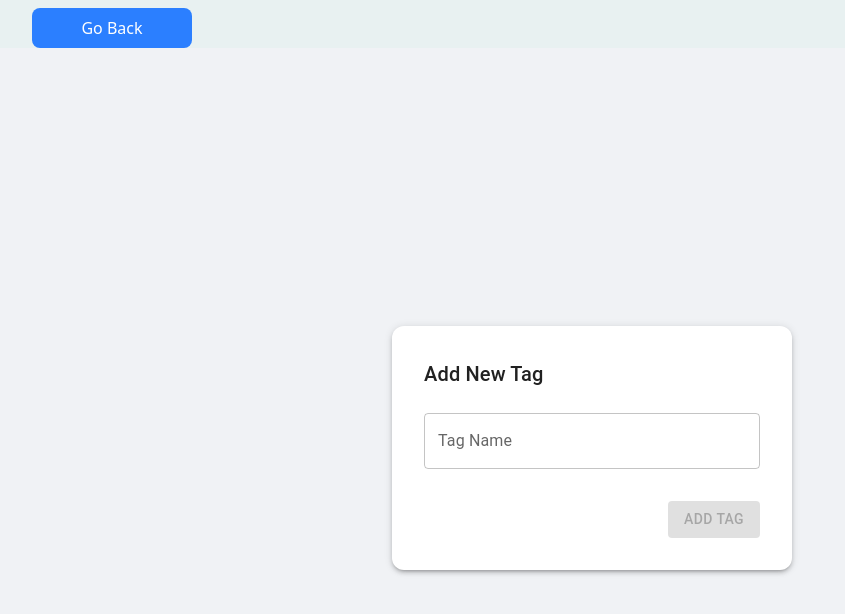
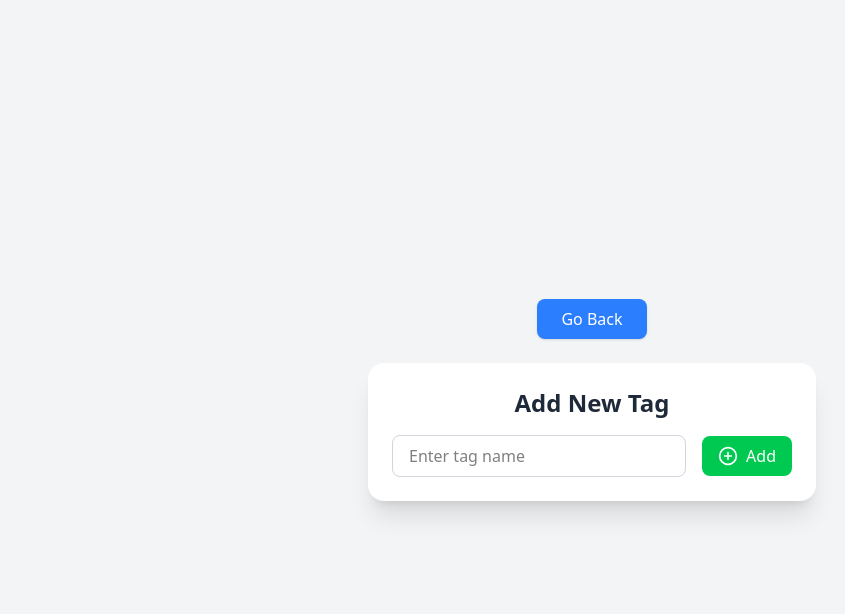
Before and after one commit to Shubham-kumawat/user_management-, a React (Vite) app in the folder Frontend/front/: page /addtag in a window 1280 px wide. Shown: the top 614 px of the page, without its empty margins (48-893 px from the left). Built offline with nearby package versions, Linux system fonts and the light colour scheme.

Commit message:
tag table updated

```diff
--- a/Frontend/front/src/AddTagForm.jsx
+++ b/Frontend/front/src/AddTagForm.jsx
@@ -1,130 +1,86 @@
-import { useState } from 'react';
-import {
-  Box,
-  TextField,
-  Button,
-  Snackbar,
-  Alert,
-  CircularProgress,
-  Paper,
-  Typography
-} from '@mui/material';
-import { Link } from "react-router";
-const AddTagForm = ({ onClose, onTagAdded }) => {
-  const [tagName, setTagName] = useState('');
+import { useState } from "react";
+import { PlusCircle } from "lucide-react";
+import { Link } from "react-router-dom";
+
+export default function AddTagForm({ onTagAdded, onClose }) {
+  const [tagName, setTagName] = useState("");
   const [loading, setLoading] = useState(false);
-  const [error, setError] = useState('');
-  const [success, setSuccess] = useState(false);
+  const [message, setMessage] = useState(null);
 
-  const handleSubmit = async (e) => {
-    e.preventDefault();
-    if (!tagName.trim()) {
-      setError('Tag name cannot be empty');
-      return;
-    }
-
-    setLoading(true);
-    setError('');
+  const handleAddTag = async () => {
+    if (!tagName.trim()) return;
 
     try {
-      const response = await fetch('http://localhost:3000/tags', {
-        method: 'POST',
-        headers: {
-          'Content-Type': 'application/json',
-        },
-        body: JSON.stringify({ tagName: tagName.trim() }),
+      setLoading(true);
+      const response = await fetch("http://localhost:3000/tags", {
+        method: "POST",
+        headers: { "Content-Type": "application/json" },
+        body: JSON.stringify({ tagName }),
       });
 
       const data = await response.json();
 
       if (!response.ok) {
-        throw new Error(data.message || 'Failed to add tag');
+        throw new Error(data.message || "Failed to add tag");
       }
 
-      setSuccess(true);
-      setTagName('');
-
-      if (onTagAdded) onTagAdded(data);
+      setMessage("Tag added successfully!");
+      setTagName("");
+      onTagAdded?.(data);
 
       setTimeout(() => {
-        setSuccess(false);
-        onClose();
-      }, 1500);
+        setMessage(null);
+        onClose?.();
+      }, 2000);
     } catch (err) {
-      setError(err.message);
+      setMessage(err.message);
     } finally {
       setLoading(false);
     }
   };
 
   return (
-    <div>
-      <div>
-          <Link
-          to="/tags"
-          className=" w-40 mt-2 ml-20 block bg-blue-500 hover:bg-blue-600 text-white text-center py-2 px-4 rounded-lg transition duration-200"
-        >
-       Go Back
-        </Link>
-      </div>
-    <Box
-      sx={{
-        height: '100vh',
-        display: 'flex',
-        alignItems: 'center',
-        justifyContent: 'center',
-        bgcolor: '#f0f2f5',
-      }}
-    >
-      <Paper
-        elevation={6}
-        sx={{
-          p: 4,
-          width: 400,
-          borderRadius: 3,
-          boxShadow: 3,
-        }}
+    <div className="min-h-screen bg-gray-100 flex flex-col items-center justify-center">
+      <Link
+        to="/tags"
+        className="mb-6 bg-blue-500 hover:bg-blue-600 text-white px-6 py-2 rounded-lg shadow"
       >
-        <Typography variant="h6" gutterBottom>
-          Add New Tag
-        </Typography>
+        Go Back
+      </Link>
 
-        <form onSubmit={handleSubmit}>
-          <TextField
-            label="Tag Name"
+      <div className="w-full max-w-md bg-white p-6 rounded-2xl shadow-xl">
+        <h2 className="text-2xl font-semibold text-gray-800 mb-4 text-center">Add New Tag</h2>
+        <div className="flex items-center gap-4">
+          <input
+            type="text"
+            placeholder="Enter tag name"
+            className="flex-1 border border-gray-300 focus:border-blue-500 focus:ring focus:ring-blue-100 px-4 py-2 rounded-lg outline-none transition"
             value={tagName}
             onChange={(e) => setTagName(e.target.value)}
-            fullWidth
-            margin="normal"
-            error={!!error}
-            helperText={error}
             disabled={loading}
           />
+          <button
+            onClick={handleAddTag}
+            disabled={loading || !tagName.trim()}
+            className={`flex items-center gap-2 bg-green-500 hover:bg-green-600 text-white px-4 py-2 rounded-lg transition ${
+              loading ? "opacity-60 cursor-not-allowed" : ""
+            }`}
+          >
+            <PlusCircle className="w-5 h-5" />
+            {loading ? "Adding..." : "Add"}
+          </button>
+        </div>
 
-          <Box sx={{ mt: 3, display: 'flex', justifyContent: 'flex-end' }}>
-
-            <Button
-              type="submit"
-              variant="contained"
-              color="primary"
-              disabled={loading || !tagName.trim()}
-            >
-              {loading ? <CircularProgress size={24} /> : 'Add Tag'}
-            </Button>
-          </Box>
-        </form>
-
-        <Snackbar
-          open={success}
-          autoHideDuration={3000}
-          onClose={() => setSuccess(false)}
-        >
-          <Alert severity="success">Tag added successfully!</Alert>
-        </Snackbar>
-      </Paper>
-    </Box>
+        {message && (
+          <div
+            className={`mt-4 px-4 py-2 rounded text-white text-sm ${
+              message.includes("success") ? "bg-green-500" : "bg-red-500"
+            }`}
+          >
+            {message}
+          </div>
+        )}
+      </div>
     </div>
   );
-};
-
-export default AddTagForm;
+}
--- a/Frontend/front/src/CategoriesManager.jsx
+++ b/Frontend/front/src/CategoriesManager.jsx
@@ -44,7 +44,7 @@ export default function CategoryManager() {
       {/* Category Manager */}
       <div className="min-h-screen bg-gray-100 p-8">
         <div className="max-w-4xl mx-auto bg-white shadow-md rounded-xl p-6">
-          <h2 className="text-2xl font-bold mb-6 text-blue-600">📂 Category Manager</h2>
+          <h2 className="text-2xl font-bold mb-6 text-blue-600"> Category Manager</h2>
 
           {/* Add Category Form */}
           {/* <AddCategoryForm onCategoryAdded={fetchCategories} /> */}
--- a/Frontend/front/src/TagManager.jsx
+++ b/Frontend/front/src/TagManager.jsx
@@ -1,25 +1,97 @@
+// import { useEffect, useState } from "react";
+// import { Link } from "react-router-dom"; // ✅ Make sure this is correct
+// import TagIcon from "@mui/icons-material/Tag";
 
-import React, { useEffect, useState } from "react";
-import {
-  Table,
-  TableBody,
-  TableCell,
-  TableContainer,
-  TableHead,
-  TableRow,
-  Paper,
-  Typography,
-  Box,
+// export default function TagManager() {
+//   const [tags, setTags] = useState([]);
+//   const [loading, setLoading] = useState(true);
 
-} from "@mui/material";
+//   useEffect(() => {
+//     fetchTags();
+//   }, []);
+
+//   const fetchTags = async () => {
+//     try {
+//       const response = await fetch("http://localhost:3000/tags");
+//       const data = await response.json();
+//       setTags(data);
+//     } catch (error) {
+//       console.error("Error fetching tags:", error);
+//     } finally {
+//       setLoading(false);
+//     }
+//   };
+
+//   return (
+//     <div>
+//       {/* Top Bar with Navigation Buttons */}
+//       <div className="flex justify-between items-center px-8 mt-4">
+//         <Link
+//           to="/"
+//           className="w-40 bg-blue-500 hover:bg-blue-600 text-white text-center py-2 px-4 rounded-lg transition duration-200"
+//         >
+//           Home Page
+//         </Link>
+
+//         <Link
+//           to="/addtag"
+//           className="w-40 bg-blue-500 hover:bg-blue-600 text-white text-center py-2 px-4 rounded-lg transition duration-200"
+//         >
+//           Add Tags
+//         </Link>
+//       </div>
+
+//       {/* Tag Manager */}
+//       <div className="min-h-screen bg-gray-100 p-8">
+//         <div className="max-w-4xl mx-auto bg-white shadow-md rounded-xl p-6">
+//           <h2 className="text-2xl font-bold mb-6 text-blue-600 flex items-center gap-2">
+//             All Tags
+//           </h2>
+
+//           {/* Tag Table */}
+//           {loading ? (
+//             <p className="text-gray-500">Loading tags...</p>
+//           ) : (
+//             <table className="w-full table-auto border-collapse">
+//               <thead>
+//                 <tr className="bg-blue-100 text-left">
+//                   <th className="p-3 border border-blue-200">#</th>
+//                   <th className="p-3 border border-blue-200">Tag Name</th>
+//                 </tr>
+//               </thead>
+//               <tbody>
+//                 {tags.length === 0 ? (
+//                   <tr>
+//                     <td colSpan="2" className="text-center p-4 text-gray-500">
+//                       No tags found.
+//                     </td>
+//                   </tr>
+//                 ) : (
+//                   tags.map((tag, index) => (
+//                     <tr key={index} className="hover:bg-gray-50">
+//                       <td className="p-3 border border-gray-200">{index + 1}</td>
+//                       <td className="p-3 border border-gray-200 capitalize text-blue-700">{tag.tagName}</td>
+//                     </tr>
+//                   ))
+//                 )}
+//               </tbody>
+//             </table>
+//           )}
+//         </div>
+//       </div>
+//     </div>
+//   );
+// }
+import { useEffect, useState } from "react";
+import { Link, useNavigate } from "react-router-dom";
 import TagIcon from "@mui/icons-material/Tag";
-import CircularProgress from "@mui/material/CircularProgress";
-import { Link } from "react-router";
+import { Trash2, Pencil, Eye } from "lucide-react";
 
-const TagManager = () => {
+export default function TagManager() {
   const [tags, setTags] = useState([]);
   const [loading, setLoading] = useState(true);
-
+  const [deletingId, setDeletingId] = useState(null);
+  const navigate = useNavigate();
 
   useEffect(() => {
     fetchTags();
@@ -37,75 +109,113 @@ const TagManager = () => {
     }
   };
 
+  const handleDelete = async (id) => {
+    if (!window.confirm("Are you sure you want to delete this tag?")) return;
+    setDeletingId(id);
 
+    try {
+      const response = await fetch(`http://localhost:3000/tags/${id}`, {
+        method: "DELETE",
+      });
+
+      if (response.ok) {
+        setTags((prev) => prev.filter((tag) => tag._id !== id));
+      } else {
+        console.error("Failed to delete tag");
+      }
+    } catch (error) {
+      console.error("Error deleting tag:", error);
+    } finally {
+      setDeletingId(null);
+    }
+  };
 
   return (
     <div>
-      <div className=" flex justify-between">
+      {/* Top Bar */}
+      <div className="flex justify-between items-center px-8 mt-4">
         <Link
           to="/"
-          className=" w-40 mt-2 ml-20 block bg-blue-500 hover:bg-blue-600 text-white text-center py-2 px-4 rounded-lg transition duration-200"
+          className="w-40 bg-blue-500 hover:bg-blue-600 text-white text-center py-2 px-4 rounded-lg transition duration-200"
         >
           Home Page
         </Link>
-
         <Link
           to="/addtag"
-          className=" w-40 mt-2 mr-20 block bg-blue-500 hover:bg-blue-600 text-white text-center py-2 px-4 rounded-lg transition duration-200"
+          className="w-40 bg-blue-500 hover:bg-blue-600 text-white text-center py-2 px-4 rounded-lg transition duration-200"
         >
           Add Tags
         </Link>
-
-
       </div>
 
-      <Box className="min-h-screen bg-gray-100 py-8 px-4">
-        <Box className="max-w-3xl mx-auto bg-white shadow-lg rounded-xl p-6">
-          <Typography variant="h5" component="div" className="text-blue-600 font-bold flex items-center mb-6">
-            <TagIcon className="mr-2" /> All Tags
-          </Typography>
-
-
+      {/* Table Section */}
+      <div className="min-h-screen bg-gray-100 p-8">
+        <div className="max-w-5xl mx-auto bg-white shadow-md rounded-xl p-6">
+          <h2 className="text-2xl font-bold mb-6 text-blue-600 flex items-center gap-2">
+            <TagIcon /> All Tags
+          </h2>
 
           {loading ? (
-            <Box className="flex justify-center py-10">
-              <CircularProgress />
-            </Box>
+            <p className="text-gray-500">Loading tags...</p>
           ) : (
-            <TableContainer component={Paper} className="rounded-md overflow-hidden">
-              <Table>
-                <TableHead className="bg-blue-100">
-                  <TableRow>
-                    <TableCell className="font-bold text-gray-700">#</TableCell>
-                    <TableCell className="font-bold text-gray-700">Tag Name</TableCell>
-                  </TableRow>
-                </TableHead>
-                <TableBody>
+            <table className="w-full table-auto border-collapse">
+              <thead>
+                <tr className="bg-blue-100 text-left">
+                  <th className="p-3 border border-blue-200">#</th>
+                  <th className="p-3 border border-blue-200">Tag Name</th>
+                  <th className="p-3 border border-blue-200 text-center">Actions</th>
+                </tr>
+              </thead>
+              <tbody>
                 {tags.length === 0 ? (
-                    <TableRow>
-                      <TableCell colSpan={2} align="center" className="py-4 text-gray-500">
+                  <tr>
+                    <td colSpan="3" className="text-center p-4 text-gray-500">
                       No tags found.
-                      </TableCell>
-                    </TableRow>
+                    </td>
+                  </tr>
                 ) : (
                   tags.map((tag, index) => (
-                      <TableRow
-                        key={index}
-                        className="hover:bg-gray-100 transition duration-200"
+                    <tr key={tag._id} className="hover:bg-gray-50 transition">
+                      <td className="p-3 border border-gray-200">{index + 1}</td>
+                      <td className="p-3 border border-gray-200 capitalize text-blue-700">{tag.tagName}</td>
+                      <td className="p-3 border border-gray-200 text-center">
+                        <div className="flex justify-center gap-3">
+                          <button
+                            onClick={() => navigate(`/tag/${tag._id}`)}
+                            className="text-blue-500 hover:text-blue-700"
+                            title="View"
                           >
-                        <TableCell>{index + 1}</TableCell>
-                        <TableCell className="capitalize text-blue-700">{tag.tagName}</TableCell>
-                      </TableRow>
+                            <Eye className="w-5 h-5" />
+                          </button>
+                          <button
+                            onClick={() => navigate(`/edittag/${tag._id}`)}
+                            className="text-yellow-500 hover:text-yellow-600"
+                            title="Edit"
+                          >
+                            <Pencil className="w-5 h-5" />
+                          </button>
+                          <button
+                            onClick={() => handleDelete(tag._id)}
+                            className="text-red-500 hover:text-red-600"
+                            title="Delete"
+                            disabled={deletingId === tag._id}
+                          >
+                            {deletingId === tag._id ? (
+                              <span className="text-xs">...</span>
+                            ) : (
+                              <Trash2 className="w-5 h-5" />
+                            )}
+                          </button>
+                        </div>
+                      </td>
+                    </tr>
                   ))
                 )}
-                </TableBody>
-              </Table>
-            </TableContainer>
+              </tbody>
+            </table>
           )}
-        </Box>
-      </Box>
+        </div>
+      </div>
     </div>
   );
-};
-
-export default TagManager;
+}
--- a/Frontend/front/src/components/AddCategoryForm.jsx
+++ b/Frontend/front/src/components/AddCategoryForm.jsx
@@ -1,5 +1,6 @@
 import { useState } from "react";
-import { PlusCircle } from "lucide-react"; // Icon (optional)
+import { PlusCircle } from "lucide-react";
+import { Link } from "react-router-dom";
 
 export default function AddCategoryForm({ onCategoryAdded }) {
   const [newCategory, setNewCategory] = useState("");
@@ -18,7 +19,7 @@ export default function AddCategoryForm({ onCategoryAdded }) {
 
       if (response.ok) {
         setNewCategory("");
-        onCategoryAdded();
+        onCategoryAdded?.();
       } else {
         console.error("Failed to add category");
       }
@@ -30,26 +31,33 @@ export default function AddCategoryForm({ onCategoryAdded }) {
   };
 
   return (
-<div className="min-h-screen flex items-center justify-center bg-gray-100">
-        <div className="w-fit  max-w-xl mx-auto  p-6 bg-white rounded-2xl shadow-md">
-      <h2 className="text-xl font-semibold text-gray-800 mb-4">Add New Category</h2>
-      <div className="flex gap-4">
+    <div className="min-h-screen bg-gray-100 flex flex-col items-center justify-center">
+      <Link
+        to="/categories"
+        className="mb-6 bg-blue-500 hover:bg-blue-600 text-white px-6 py-2 rounded-lg shadow"
+      >
+        Go Back
+      </Link>
+
+      <div className="w-full max-w-md bg-white p-6 rounded-2xl shadow-xl">
+        <h2 className="text-2xl font-semibold text-gray-800 mb-4 text-center">Add New Category</h2>
+        <div className="flex items-center gap-4">
           <input
             type="text"
             placeholder="Enter category name"
-          className="flex-1 border border-gray-300 focus:border-blue-500 focus:ring focus:ring-blue-100 px-4 py-2 rounded-xl transition duration-200 outline-none"
+            className="flex-1 border border-gray-300 focus:border-blue-500 focus:ring focus:ring-blue-100 px-4 py-2 rounded-lg outline-none transition"
             value={newCategory}
             onChange={(e) => setNewCategory(e.target.value)}
           />
           <button
             onClick={handleAddCategory}
             disabled={adding}
-          className={`flex items-center gap-2 bg-green-500 hover:bg-green-600 text-white px-4 py-2 rounded-xl transition duration-200 ${
+            className={`flex items-center gap-2 bg-green-500 hover:bg-green-600 text-white px-4 py-2 rounded-lg transition ${
               adding ? "opacity-60 cursor-not-allowed" : ""
             }`}
           >
             <PlusCircle className="w-5 h-5" />
-          {adding ? "Adding..." : "Add Category"}
+            {adding ? "Adding..." : "Add"}
           </button>
         </div>
       </div>
```
Also changed, not shown: Frontend/front/src/BlogTable.jsx (+12 -9 lines), Frontend/front/src/UserTable.jsx (+9 -3 lines), 2 other files (tests, documents, lock files or other folders). Lines whose indentation alone changed are shown as unchanged.
